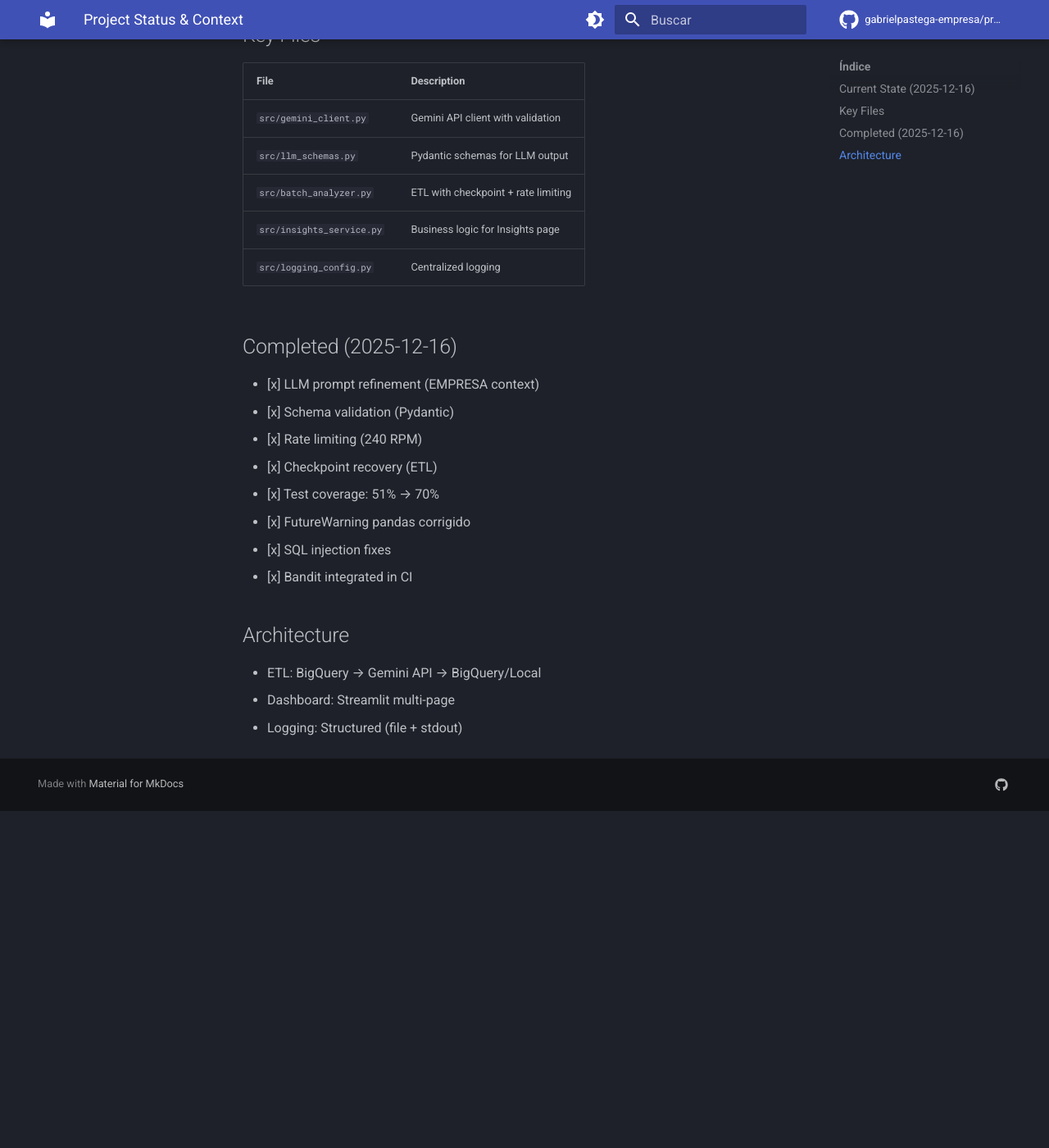
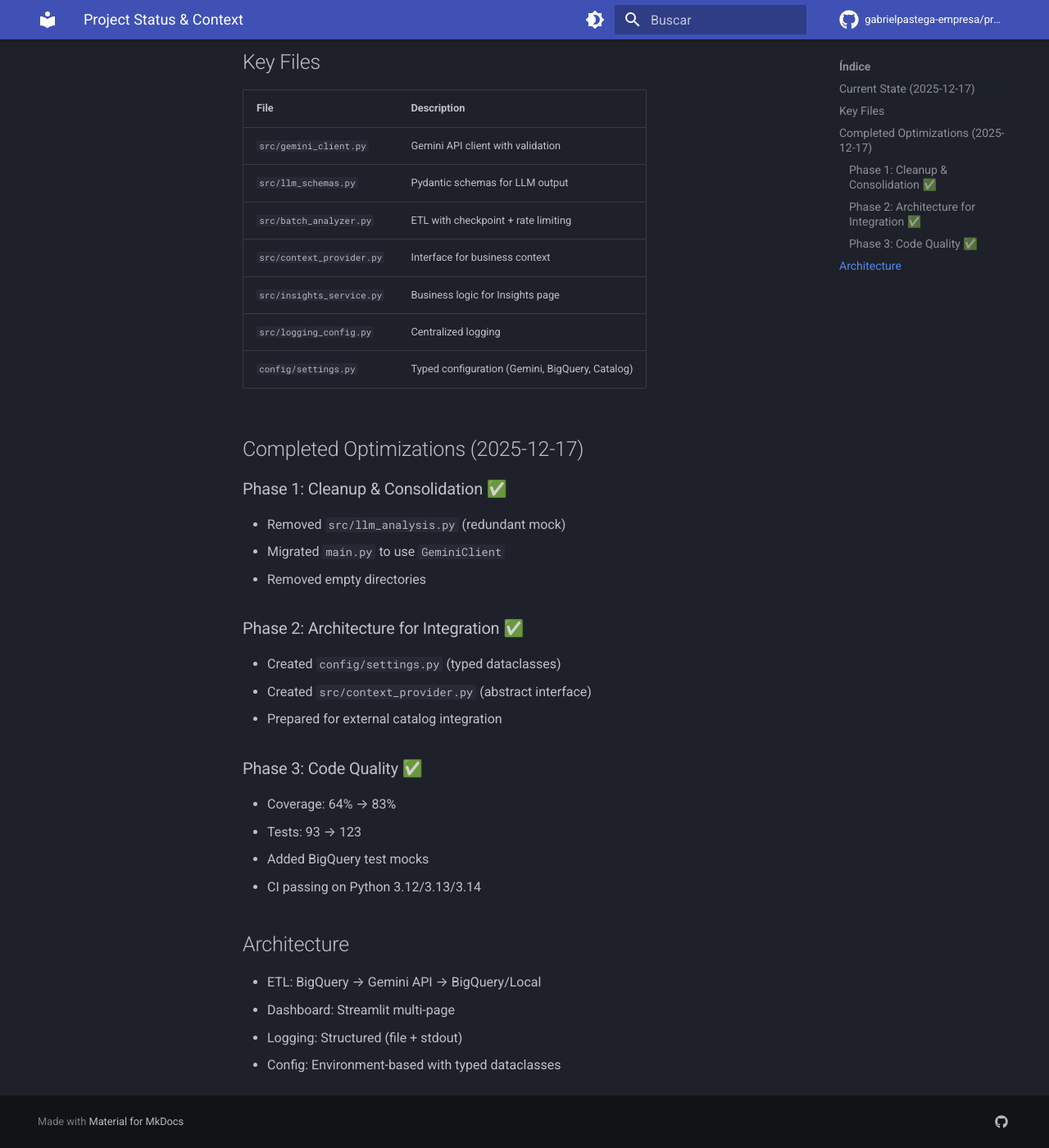
Before and after one commit to gabrielpastega-bcmed/projeto_analise_SDR, an MkDocs documentation site: the page built from docs/project_status.md, in a window 1280 px wide and 1400 px high, scrolled down 486 px. Shown: the whole window at 82% size. Built offline with MkDocs 1.6.1 and Material for MkDocs 9.7.7, drawn with Linux system fonts in a browser that asks for light colours; comment, search, counter and statistics services are not loaded; before the commit the page ends 1475 px from its top, so only the background shows below that; some of the changed text lies outside the part shown.

```diff
--- a/docs/project_status.md
+++ b/docs/project_status.md
@@ -1,10 +1,11 @@
 # Project Status & Context
 > **For AI Agents:** Read this file first to understand the current project state.
 
-## Current State (2025-12-16)
+## Current State (2025-12-17)
 - **Version:** 0.7.0
 - **Status:** Production-ready
-- **Test Coverage:** 70% (100 tests)
+- **Test Coverage:** 83% (123 tests passing)
+- **CI:** ✅ Passing (Python 3.12, 3.13, 3.14)
 - **Warnings:** 0
 
 ## Key Files
@@ -13,20 +14,31 @@
 | `src/gemini_client.py` | Gemini API client with validation |
 | `src/llm_schemas.py` | Pydantic schemas for LLM output |
 | `src/batch_analyzer.py` | ETL with checkpoint + rate limiting |
+| `src/context_provider.py` | Interface for business context |
 | `src/insights_service.py` | Business logic for Insights page |
 | `src/logging_config.py` | Centralized logging |
+| `config/settings.py` | Typed configuration (Gemini, BigQuery, Catalog) |
 
-## Completed (2025-12-16)
-- [x] LLM prompt refinement (EMPRESA context)
-- [x] Schema validation (Pydantic)
-- [x] Rate limiting (240 RPM)
-- [x] Checkpoint recovery (ETL)
-- [x] Test coverage: 51% → 70%
-- [x] FutureWarning pandas corrigido
-- [x] SQL injection fixes
-- [x] Bandit integrated in CI
+## Completed Optimizations (2025-12-17)
+
+### Phase 1: Cleanup & Consolidation ✅
+- Removed `src/llm_analysis.py` (redundant mock)
+- Migrated `main.py` to use `GeminiClient`
+- Removed empty directories
+
+### Phase 2: Architecture for Integration ✅
+- Created `config/settings.py` (typed dataclasses)
+- Created `src/context_provider.py` (abstract interface)
+- Prepared for external catalog integration
+
+### Phase 3: Code Quality ✅
+- Coverage: 64% → 83%
+- Tests: 93 → 123
+- Added BigQuery test mocks
+- CI passing on Python 3.12/3.13/3.14
 
 ## Architecture
 - ETL: BigQuery → Gemini API → BigQuery/Local
 - Dashboard: Streamlit multi-page
 - Logging: Structured (file + stdout)
+- Config: Environment-based with typed dataclasses
```
Also changed, not shown: docs/changelog.md (+33 -0 lines), docs/technical/architecture.md (+3 -3 lines).
